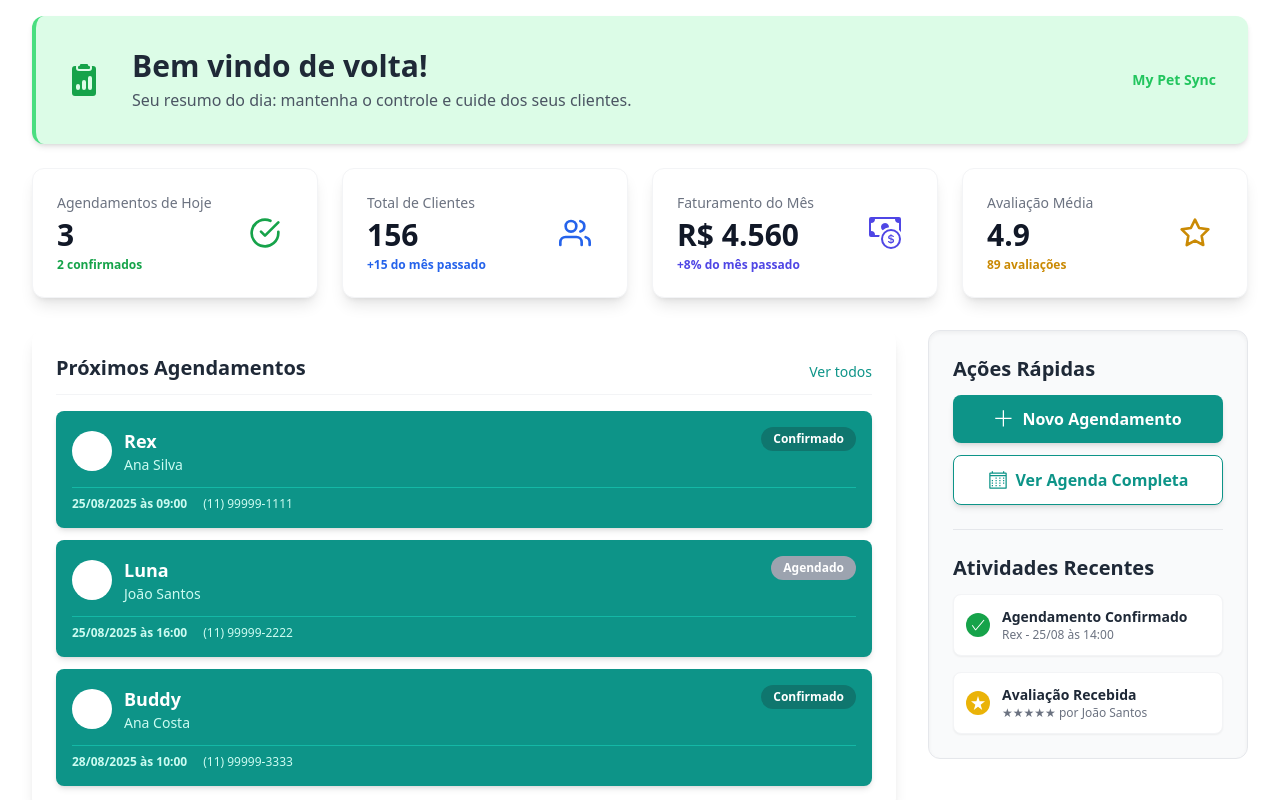
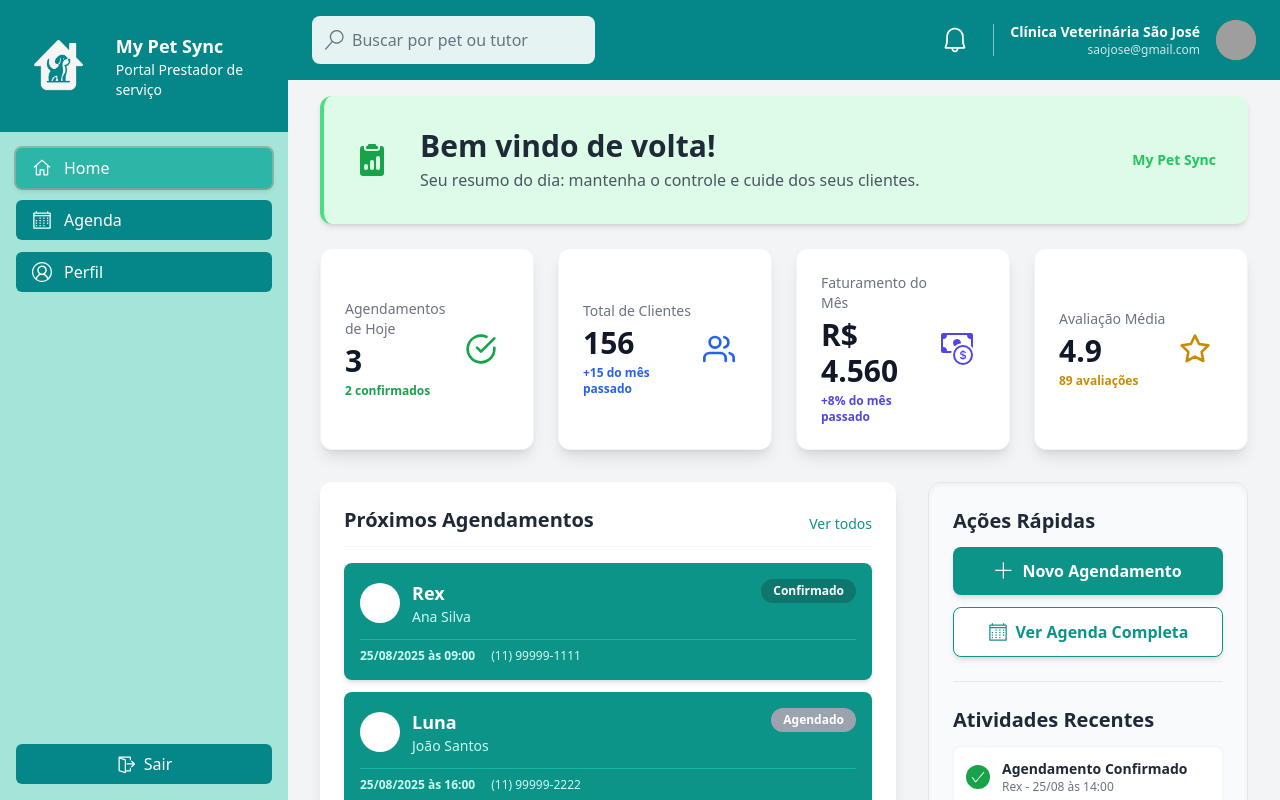
Before and after one commit to GustavoZanardi15/MyPetSync-FrontEnd, a React (Vite) app in the folder FrontEndWeb/: page /homePage in a window 1280 px wide. Shown: the top 800 px of the page. Built offline with nearby package versions, Linux system fonts and the light colour scheme; grey boxes are pictures that could not be loaded.

Commit message:
feat(frontend): configurar roteamento com MainLayout para HomePage e AgendaPage

```diff
--- a/FrontEndWeb/src/main.jsx
+++ b/FrontEndWeb/src/main.jsx
@@ -7,28 +7,23 @@ import RegisterCompany from "./components/auth/RegisterCompany.jsx";
 import RegisterAutonomo from "./components/auth/RegisterAutonomo.jsx";
 import Login from "./components/auth/Login.jsx";
 import HomePage from "./pages/HomePage.jsx";
+import AgendaPage from "./pages/AgendaPage.jsx";
+import MainLayout from "./layouts/MainLayout.jsx";
+
+const LayoutWrapper = ({ children }) => (
+    <MainLayout>
+        {children}
+    </MainLayout>
+);
 
 const router = createBrowserRouter([
-  {
-    path: "/",
-    element: <LandingPage />,
-  },
-  {
-    path: "/registerCompany",
-    element: <RegisterCompany />,
-  },
-  {
-    path: "/registerAutonomo",
-    element: <RegisterAutonomo />,
-  },
-  {
-    path: "/login",
-    element: <Login />,
-  },
-  {
-    path: "/homePage",
-    element: <HomePage />,
-  },
+
+  { path: "/", element: <LandingPage />, },
+  { path: "/registerCompany", element: <RegisterCompany />, },
+  { path: "/registerAutonomo", element: <RegisterAutonomo />, },
+  { path: "/login", element: <Login />, },
+  { path: "/homePage", element: <LayoutWrapper><HomePage /></LayoutWrapper>, },
+  { path: "/agenda", element: <LayoutWrapper><AgendaPage /></LayoutWrapper>, },
 ]);
 
 createRoot(document.getElementById("root")).render(
```
